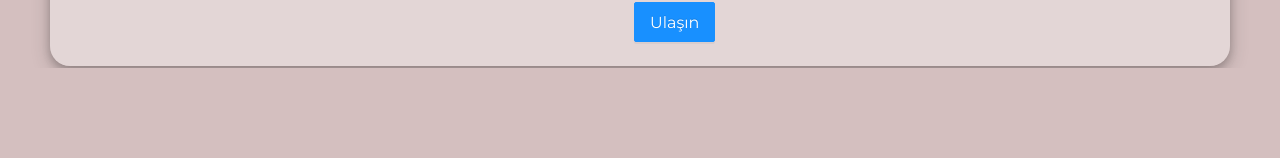
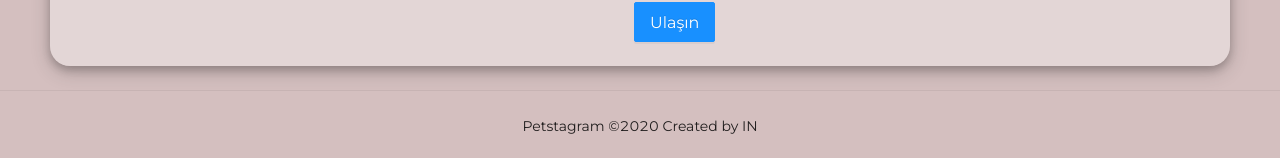
Before and after one commit to niluferpolat/kodluyoruzProje, a React (Create React App) app in the folder pet-app-fe/: page /adoption/1 in a window 1280 px wide. Shown: the part 732-890 px from the top of the page. Before the commit the page ends 800 px from the top, so only its background shows below. Built offline with nearby package versions, Linux system fonts and the light colour scheme; no server answers.

Commit message:
imported footer component

```diff
--- a/pet-app-fe/src/App.js
+++ b/pet-app-fe/src/App.js
@@ -11,9 +11,11 @@ import PostDetails from "./blog/postdetails";
 import Adoption from "./adopt/Adoption"
 import AdoptionDetails from "./adopt/AdoptionDetails"
 import addAdopt from "./User/AddNewAdopt"
-
+import { Divider, Layout } from "antd";
+const { Footer } = Layout
 function App() {
   return (
+
     <Router>
       <Navbar />
       <Switch>
@@ -28,7 +30,10 @@ function App() {
         <Route exact path="/adoption/:id" component={AdoptionDetails}></Route>
         <Route exact component={NotFound}></Route>
       </Switch>
+
     </Router >
+
+
   );
 }
 /*git pull*/
--- a/pet-app-fe/src/adopt/Adoption.js
+++ b/pet-app-fe/src/adopt/Adoption.js
@@ -6,7 +6,7 @@ import { isAuthenticated } from '../helpers/auth';
 import { Layout, Divider, Button, Modal, List } from 'antd';
 import Adopt from './Adopt';
 import './Adoption.css';
-const { Content } = Layout;
+const { Content, Footer } = Layout;
 
 function warning() {
 	Modal.warning({
@@ -56,6 +56,8 @@ const Adoption = () => {
 						/>
 					</div>
 				</Content>
+				<Divider />
+				<Footer className="site-footer">Petstagram ©2020 Created by IN</Footer>
 			</div>
 		</>
 	);
--- a/pet-app-fe/src/adopt/AdoptionDetails.js
+++ b/pet-app-fe/src/adopt/AdoptionDetails.js
@@ -20,7 +20,7 @@ const PostDetails = ({ history, match }) => {
 	const { id } = match.params;
 	const currentAdopt = useSelector((state) => state.adopts.currentAdopts);
 	const [editMode, setEditMode] = useState(false);
-	const { Content } = Layout;
+	const { Content, Footer } = Layout;
 	const openEditMode = () => {
 		setEditMode(true);
 	};
@@ -38,7 +38,7 @@ const PostDetails = ({ history, match }) => {
 					<p>{currentAdopt?.communication}</p>
 				</div>
 			),
-			onOk() {},
+			onOk() { },
 		});
 	}
 	function showConfirm() {
@@ -63,6 +63,7 @@ const PostDetails = ({ history, match }) => {
 	}, [id, dispatch]);
 
 	return (
+		<div>
 			<Content className="site-layout" style={{ padding: '0 50px' }}>
 				<div className="site-layout-background" style={{ padding: 24, minHeight: 500 }}>
 					<Typography>
@@ -151,6 +152,9 @@ const PostDetails = ({ history, match }) => {
 					</Typography>
 				</div>
 			</Content>
+			<Divider />
+			<Footer className="site-footer">Petstagram ©2020 Created by IN</Footer>
+		</div>
 	);
 };
 export default PostDetails;
--- a/pet-app-fe/src/blog/EditPostForm.js
+++ b/pet-app-fe/src/blog/EditPostForm.js
@@ -55,6 +55,7 @@ const EditPostForm = ({ history, post, closeEditMode }) => {
                 </Button>
             </Form.Item>
         </Form>
+
     );
 }
 export default EditPostForm;
--- a/pet-app-fe/src/blog/blog.js
+++ b/pet-app-fe/src/blog/blog.js
@@ -27,7 +27,7 @@ const Blog = () => {
 						</List.Item>
 					)}
 				/>
-				<Footer className="site-footer">Petstagram ©2020 Created by IN</Footer>
+
 			</div>
 		</>
 	);
--- a/pet-app-fe/src/components/admindashboard.js
+++ b/pet-app-fe/src/components/admindashboard.js
@@ -10,6 +10,7 @@ function AdminDashboard() {
             <Sidebar />
             <Switch>
 
+
             </Switch>
         </Router>
 
```
Also changed, not shown: 1 other file (tests, documents, lock files or other folders). Lines whose indentation alone changed are shown as unchanged.
